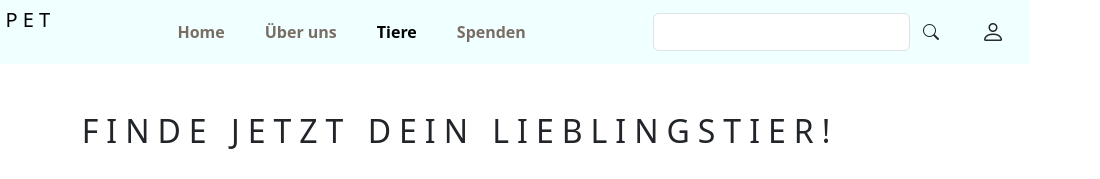
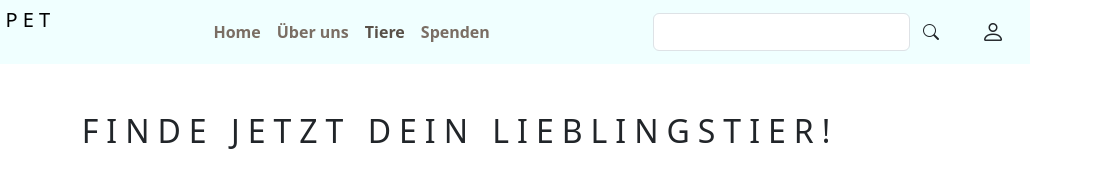
Before and after one commit to nmalyshev1/Hausubungmockup, a website: page Tiere-Search.html in a window 1280 px wide. Shown: the top 179 px of the page, 180-1280 px from the left. Drawn offline with Linux system fonts and the light colour scheme.

Commit message:
fixed navbar hover issues

```diff
--- a/assets/scss/custom.scss
+++ b/assets/scss/custom.scss
@@ -13,26 +13,28 @@ $custom-brown: #7a6e64;
   display: inline-block;
 }
 
-.navbar {
-
-  color: $custom-brown;
-  padding-top: 0px;
-  padding-bottom: 0px;
 
 
-  /* makes the bg limited*/
-  .container-color{
+
+.navbar {
+  color: $custom-brown;
+  padding-block: 0;
+
+  .container-color {
     background-color: $navbar-background-color;
   }
 
   .nav-link {
-    padding-left: 20px !important;
-    padding-right: 20px !important;
-   color: $custom-brown;
+
+    color: $custom-brown;
     font-weight: 600;
 
-    .nav-link.active {
-      color: #6b5e4c !important; // same brown for active
+    &:hover {
+      color: lighten($custom-brown, 12%);
+    }
+
+    &.active {
+      color: darken($custom-brown, 12%);
     }
   }
 
@@ -40,6 +42,16 @@ $custom-brown: #7a6e64;
     font-size: 24px;
   }
 }
+
+
+
+
+
+
+
+
+
+
 .img-text{
   position: relative;
 }
```
Also changed, not shown: assets/css/custom.css, 1 other file.
